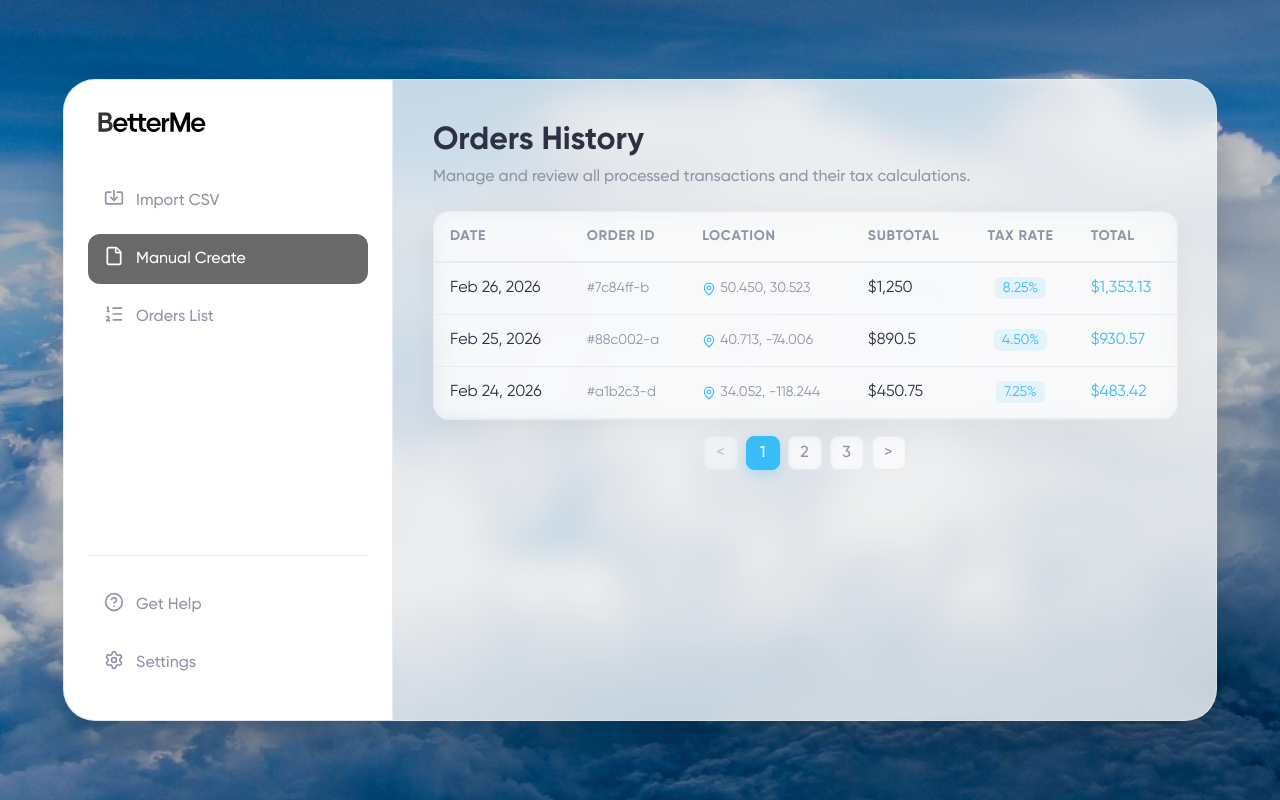
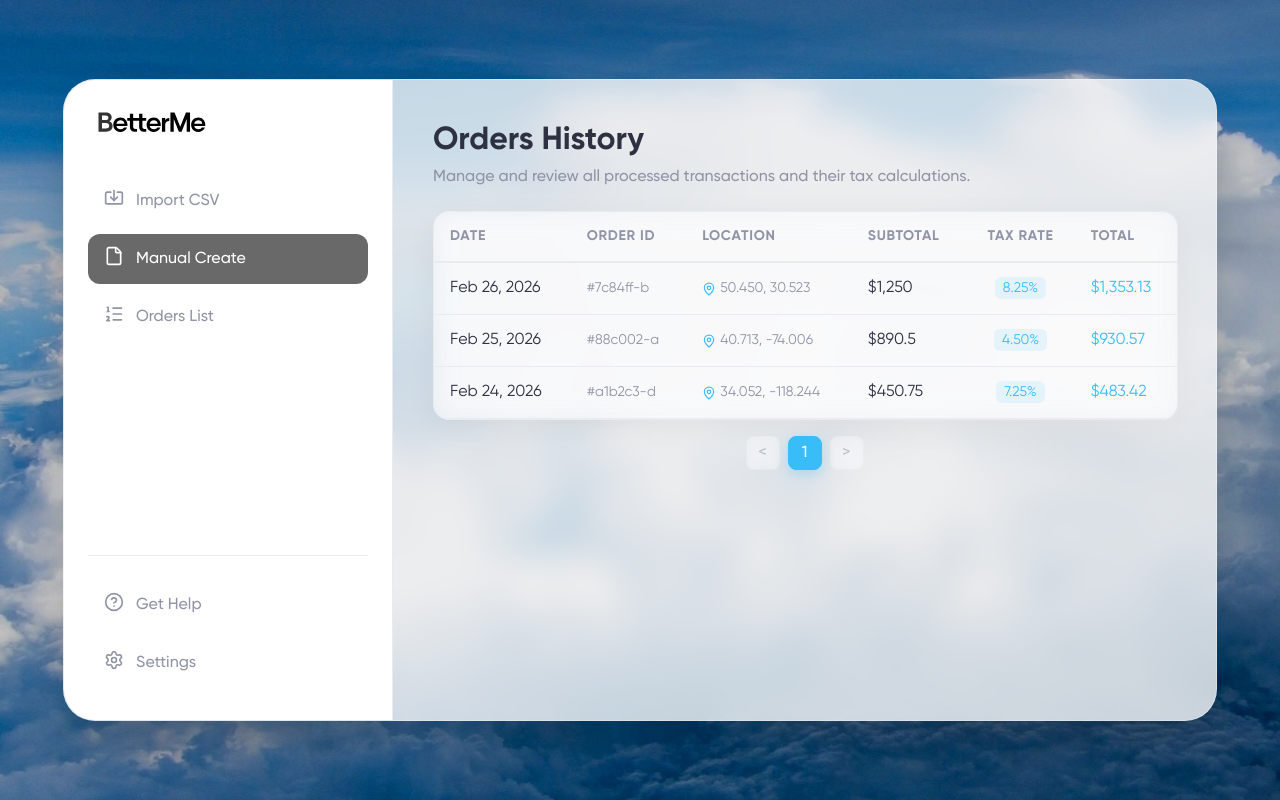
Before and after one commit to IlyaKrasulia/InstantWellnessKitsTaxHelper-App, a React (Vite) app: page / in a window 1280 px wide. Built offline with nearby package versions, Linux system fonts and the light colour scheme.

Commit message:
fix: bot coments

```diff
--- a/package.json
+++ b/package.json
@@ -17,6 +17,7 @@
     "react-dom": "^19.2.0",
     "react-paginate": "^8.3.0",
     "react-progressive-blur": "^1.0.6",
+    "react-router-dom": "^7.13.1",
     "styled-components": "^6.3.11"
   },
   "devDependencies": {
--- a/src/pages/mainStack/ordersList/components/Table.tsx
+++ b/src/pages/mainStack/ordersList/components/Table.tsx
@@ -18,20 +18,14 @@ const ITEMS_PER_PAGE = 5;
 export const Table = () => {
   const [itemOffset, setItemOffset] = useState(0);
 
-  // Simulate fetching items from another resources.
-  // (This could be items from props; or items loaded in a local state
-  // from an API endpoint with useEffect and useState)
   const endOffset = itemOffset + ITEMS_PER_PAGE;
   console.log(`Loading items from ${itemOffset} to ${endOffset}`);
-  const currentItems = items.slice(itemOffset, endOffset);
-  const pageCount = Math.ceil(items.length / ITEMS_PER_PAGE);
+  const currentOrders = MOCK_ORDERS.slice(itemOffset, endOffset);
+  const pageCount = Math.ceil(MOCK_ORDERS.length / ITEMS_PER_PAGE);
 
-  // Invoke when user click to request another page.
   const handlePageClick = (event) => {
-    const newOffset = (event.selected * ITEMS_PER_PAGE) % items.length;
-    console.log(
-      `User requested page number ${event.selected}, which is offset ${newOffset}`,
-    );
+    const newOffset = (event.selected * ITEMS_PER_PAGE) % MOCK_ORDERS.length;
+
     setItemOffset(newOffset);
   };
 
@@ -50,7 +44,7 @@ export const Table = () => {
             </tr>
           </thead>
           <tbody>
-            {MOCK_ORDERS.map((order) => (
+            {currentOrders.map((order) => (
               <Tr key={order.id}>
                 <Td>
                   {new Date(order.timestamp).toLocaleDateString("en-US", {
```
Also changed, not shown: 1 other file (tests, documents, lock files or other folders).
